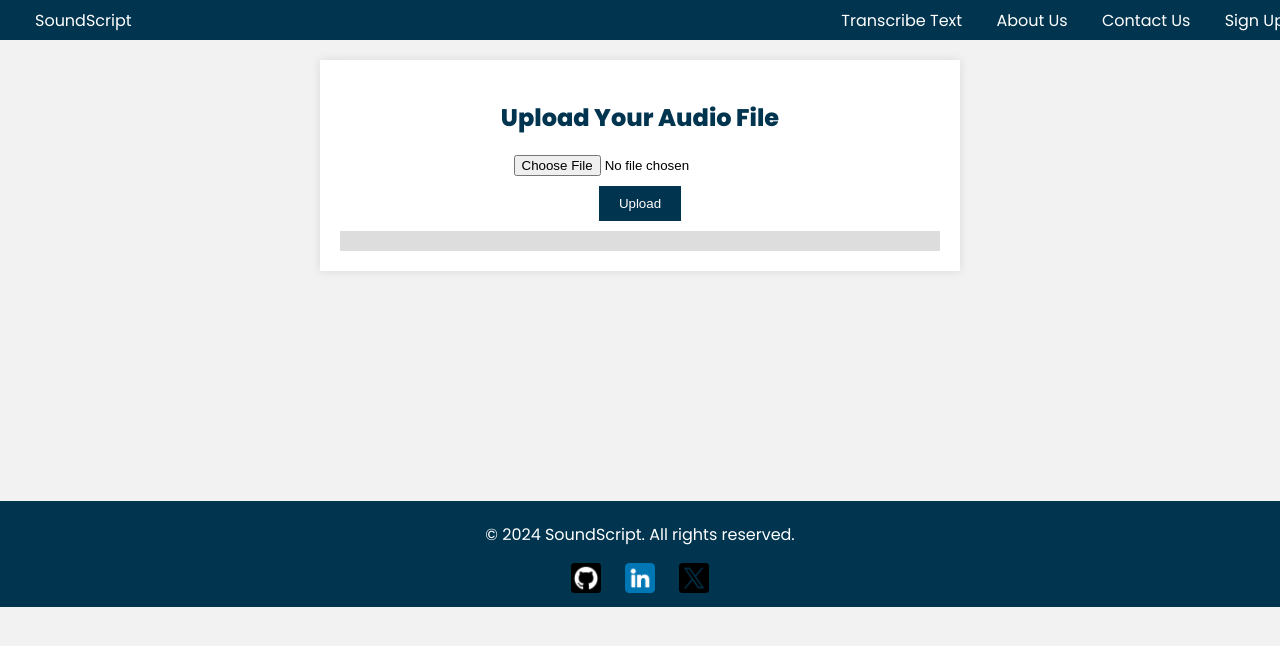
After one commit to CorneliusNgure/SoundScript, a Flask app: page /uploads in a window 1280 px wide. The commit adds this page. Shown: the top 646 px of the page. Run offline with Flask 3, Linux system fonts and the light colour scheme.

Commit message:
frontend and backend file uploads feature

```diff
--- a/config/config.py
+++ b/config/config.py
@@ -27,7 +27,7 @@ class DevelopmentConfig(Config):
     SESSION_COOKIE_SECURE = False
 
 class TestingConfig(Config):
-    TESIING = True
+    TESTING = True
 
     DB_NAME = 'development-db'
     DB_USERNAME = 'root'
--- a/soundscript/__init__.py
+++ b/soundscript/__init__.py
@@ -1,9 +1,12 @@
 import os
 from flask import Flask
+from config.config import DevelopmentConfig
 
 
 app = Flask(__name__, template_folder="../templates",
                         static_folder="../static")
+app.config.from_object(DevelopmentConfig)
+
 env = os.environ.get("FLASK_ENV")
 if env == "production":
     app.config.from_object("config.config.ProductionConfig")
--- a/soundscript/routes.py
+++ b/soundscript/routes.py
@@ -1,6 +1,7 @@
 from soundscript import app
 import os
-from flask import render_template, request, redirect
+from flask import render_template, request, redirect, jsonify
+from werkzeug.utils import secure_filename
 
 @app.route("/")
 def index():
@@ -46,3 +47,21 @@ def contact_us():
 
         return redirect(request.url)
     return render_template("contact_us.html")
+
+@app.route("/uploads", methods=["POST", "GET"])
+def upload_file():
+    if request.method == "POST":
+        if 'audiofile' not in request.files:
+            return jsonify({"message": "No file part in the request"}), 400
+
+        file = request.files["audiofile"]
+
+        if file.filename == '':
+            return jsonify({"message": "No selected file"}), 400
+
+        if file:
+            filename = secure_filename(file.filename)
+            file.save(os.path.join(app.config["UPLOADS"], filename))
+            return jsonify({"message": "File uploaded successfully"}), 200
+
+    return render_template('upload.html')
--- a/static/css/contact-us.css
+++ b/static/css/contact-us.css
@@ -136,11 +136,6 @@ tr td {
 .social-icons {
     margin-top: 10px;
 }
-
-.social-icons {
-    margin-top: 10px;
-}
-
 .social-icons a {
     color: white;
     text-decoration: none;
--- /dev/null
+++ b/static/css/upload.css
@@ -0,0 +1,111 @@
+body, html {
+    margin: 0;
+    padding: 0;
+    font-family: 'Poppins', sans-serif;
+    background-color: #f2f2f2; /* Example background color */
+}
+
+.container {
+    padding-top: 60px; /* Make space for the fixed top bar */
+}
+
+.top-bar {
+    position: fixed;
+    top: 0;
+    width: 100%;
+    height: 40px;
+    background-color: #00344f; /* Dark blue color */
+    color: white;
+    display: flex;
+    align-items: center;
+    justify-content: space-between;
+    z-index: 1000;
+    padding: 0 20px;
+}
+
+.top-bar a {
+    color: white;
+    text-decoration: none;
+    padding: 0 15px;
+}
+
+.top-bar a:hover {
+    text-decoration: underline;
+}
+
+.upload-section {
+    max-width: 600px;
+    margin: auto;
+    padding: 20px;
+    background-color: #ffffff; /* White background for the upload section */
+    box-shadow: 0 0 10px rgba(0, 0, 0, 0.1); /* Example box shadow */
+}
+
+.upload-section h2 {
+    color: #00344f; /* Dark blue color */
+    text-align: center;
+}
+
+.upload-section form {
+    display: flex;
+    flex-direction: column;
+    align-items: center;
+}
+
+.upload-section input[type="file"] {
+    margin-bottom: 10px;
+}
+
+.submit-btn {
+    background-color: #00344f; /* Dark blue color */
+    color: white;
+    border: none;
+    padding: 10px 20px;
+    cursor: pointer;
+    transition: background-color 0.3s ease;
+}
+
+.submit-btn:hover {
+    background-color: #001f2d;
+}
+.progress {
+    width: 100%;
+    height: 20px;
+    background-color: #ddd;
+    margin-top: 10px;
+}
+
+.progress-bar {
+    height: 100%;
+    background-color: #00344f;
+    width: 0%;
+    text-align: center;
+    line-height: 20px;
+    color: white;
+}
+
+.footer {
+    margin-top: 18%;
+    background-color: #00344f;
+    color: white;
+    text-align: center;
+    padding: 5px 0;
+}
+.social-icons {
+    margin-top: 10px;
+}
+.social-icons a {
+    color: white;
+    text-decoration: none;
+    margin: 0 10px;
+    font-size: 1.5em;
+}
+
+.social-icons a img {
+    width: 30px;
+    height: 30px;
+}
+
+.social-icons a img:hover {
+    opacity: 0.7;
+}
--- /dev/null
+++ b/templates/upload.html
@@ -0,0 +1,80 @@
+<!DOCTYPE html>
+<html lang="en">
+<head>
+    <meta charset="UTF-8">
+    <meta name="viewport" content="width=device-width, initial-scale=1.0">
+    <title>Upload Audio - SoundScript</title>
+    <link rel="stylesheet" href="../static/css/upload.css">
+    <link rel="preconnect" href="https://fonts.googleapis.com">
+    <link rel="preconnect" href="https://fonts.gstatic.com" crossorigin>
+    <link href="https://fonts.googleapis.com/css2?family=Poppins:wght@400;600;800&display=swap" rel="stylesheet">
+    <script src="https://code.jquery.com/jquery-3.6.0.min.js"></script>
+</head>
+<body>
+    <div class="container">
+        <div class="top-bar">
+            <div class="left-text">
+                <a href="#">SoundScript</a>
+            </div>
+            <div class="right-text">
+                <a href="#">Transcribe Text</a>
+                <a href="#">About Us</a>
+                <a href="#">Contact Us</a>
+                <a href="#">Sign Up</a>
+            </div>
+        </div>
+
+        <div class="upload-section">
+            <h2>Upload Your Audio File</h2>
+            <form id="uploadForm" action="/upload" method="post" enctype="multipart/form-data">
+                <input type="file" name="audiofile" id="audiofile" accept="audio/*" required>
+                <button type="submit" class="submit-btn">Upload</button>
+            </form>
+            <div class="progress">
+                <div class="progress-bar" id="progressBar"></div>
+            </div>
+            <div id="progressStatus"></div>
+        </div>
+    </div>
+    <script>
+        $(document).ready(function() {
+            $('#uploadForm').submit(function(e) {
+                e.preventDefault();
+
+                var formData = new FormData(this);
+                var progressBar = $('#progressBar');
+                var progressStatus = $('#progressStatus');
+
+                $.ajax({
+                    url: '/upload',
+                    type: 'POST',
+                    data: formData,
+                    processData: false,
+                    contentType: false,
+                    xhr: function() {
+                        var xhr = new window.XMLHttpRequest();
+                        xhr.upload.addEventListener('progress', function(event) {
+                            if (event.lengthComputable) {
+                                var percent = Math.round((event.loaded / event.total) * 100);
+                                progressBar.css('width', percent + '%');
+                                progressStatus.text(percent + '%');
+                            }
+                        }, false);
+                        return xhr;
+                    },
+                    success: function(data) {
+                        // Handle success if needed
+                    }
+                });
+            });
+        });
+    </script>
+    <footer class="footer">
+        <p>&copy; 2024 SoundScript. All rights reserved.</p>
+        <div class="social-icons">
+            <a href="https://github.com/CorneliusNgure" target="_blank"><img src="../static/images/github.png" alt="GitHub Icon"></a>
+            <a href="https://www.linkedin.com/in/cornelius-ngure-93581a216/" target="_blank"><img src="../static/images/linkedin.png" alt="LinkedIn Icon"></a>
+            <a href="https://x.com/Zeros__n__Ones" target="_blank"><img src="../static/images/x.png" alt="Twitter Icon"></a>
+    </footer>
+</body>
+</html>
```
Also changed, not shown: 1 other file.
